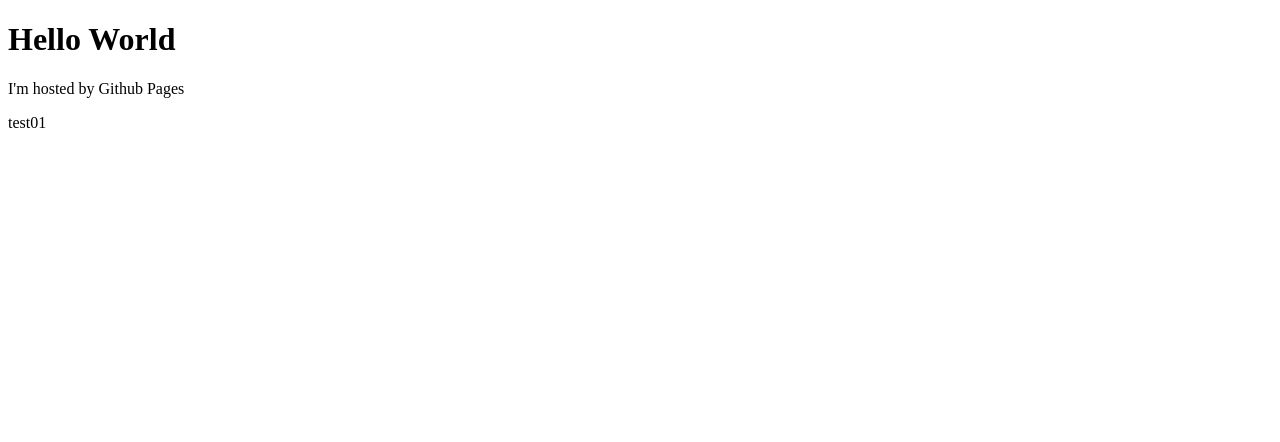
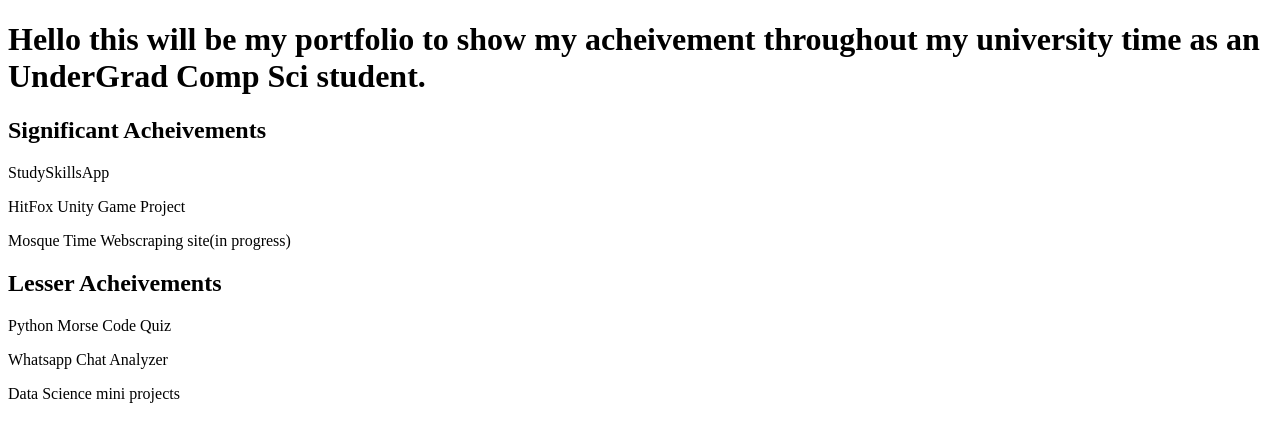
Before and after one commit to mb20732/PWeb, a plain HTML site: page index.html in a window 1280 px wide. Drawn offline with Linux system fonts and the light colour scheme.

Commit message:
Adding structure and css,js

```diff
--- /dev/null
+++ b/animations.js
@@ -0,0 +1 @@
+// JavaScript source code
--- a/index.html
+++ b/index.html
@@ -3,11 +3,18 @@
 <html lang="en" xmlns="http://www.w3.org/1999/xhtml">
 <head>
     <meta charset="utf-8" />
-    <title></title>
+    <title> Portfolio of Abdulrahman Abdulaal</title>
 </head>
 <body>
-    <h1>Hello World</h1>
-    <p>I'm hosted by Github Pages</p>
-    <p>test01</p>
+    <h1>Hello this will be my portfolio to show my acheivement throughout my university time as an UnderGrad Comp Sci student.</h1>
+    <h2>Significant Acheivements</h2>
+    <p>StudySkillsApp</p>
+    <p>HitFox Unity Game Project</p>
+    <p>Mosque Time Webscraping site(in progress)</p>
+    <p></p>
+    <h2>Lesser Acheivements</h2>
+    <p>Python Morse Code Quiz </p>
+    <p>Whatsapp Chat Analyzer</p>
+    <p>Data Science mini projects</p>
 </body>
 </html>
--- /dev/null
+++ b/looks.css
@@ -0,0 +1,3 @@
+body
+{
+}
```
